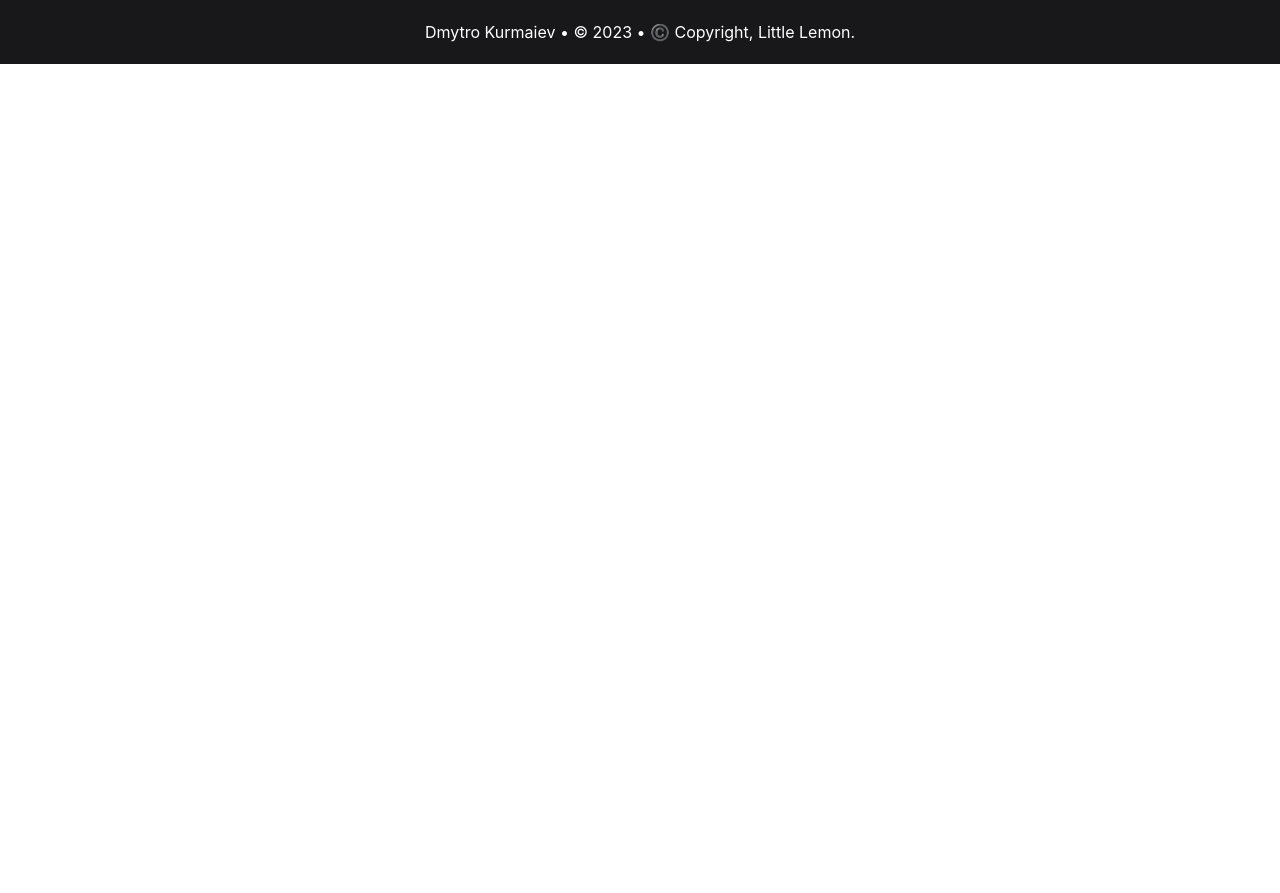
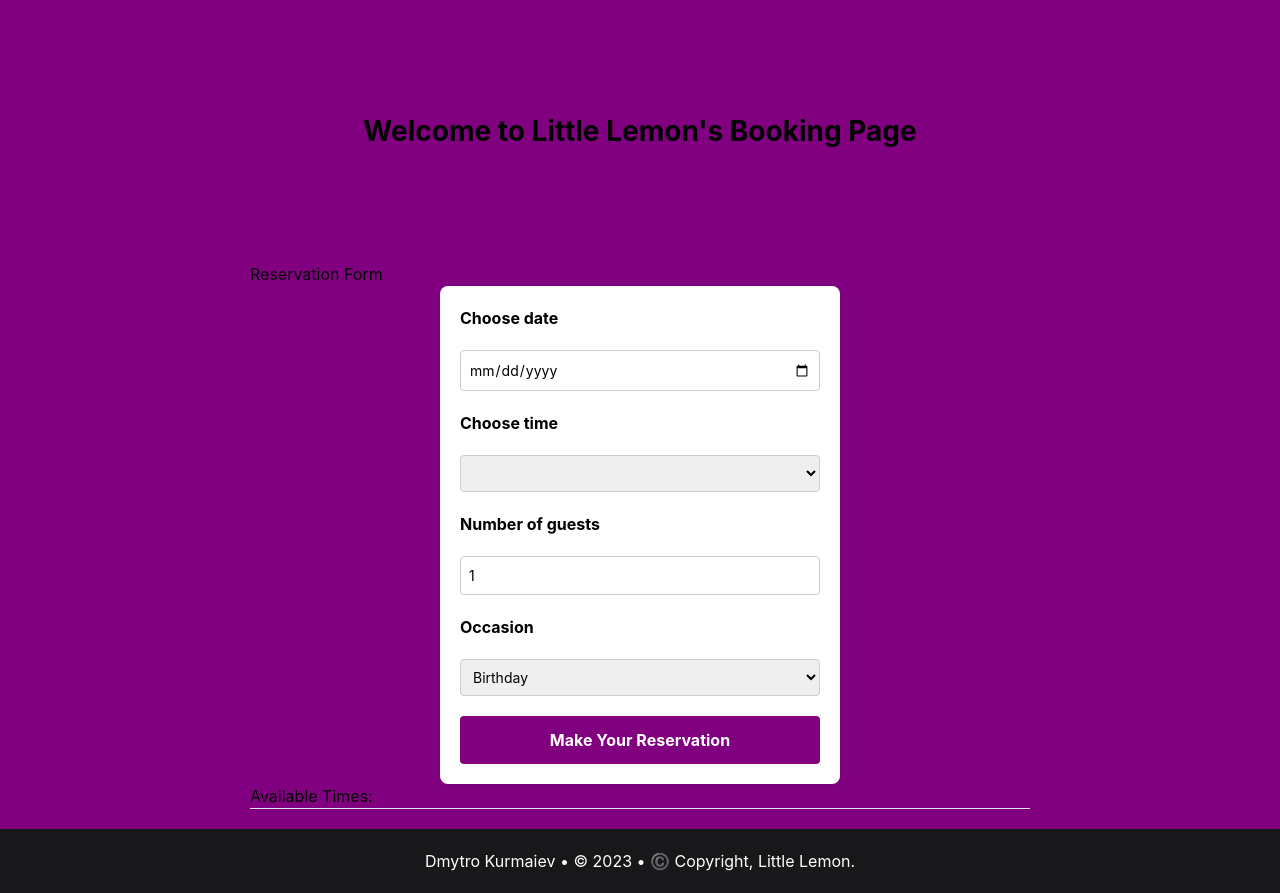
Before and after one commit to dkurmaiev/Little-Lemon, a React (Create React App) app: page /BookingPage in a window 1280 px wide. Before the commit the page ends 800 px from the top, so only its background shows below. Built offline with nearby package versions, Linux system fonts and the light colour scheme.

Commit message:
Add BookingForm BookingPage and BookingSlot components for booking a table

```diff
--- a/src/App.js
+++ b/src/App.js
@@ -1,13 +1,12 @@
 
-import{ Link, Route, Routes} from "react-router-dom"
+import{ Route, Routes} from "react-router-dom"
 import { ChakraProvider } from "@chakra-ui/react";
 import Header from "./components/Header";
 import Homepage from "./components/Homepage";
 import Footer from "./components/Footer";
 import MenuSection from "./components/MenuSection";
-
-
-
+import BookingPage from "./components/BookingPage";
+import Main from "./components/Main";
 
 
 
@@ -20,6 +19,7 @@
           <Routes>
             <Route path="/" element={<Homepage />}></Route>
             <Route path="/MenuSection" element={<MenuSection />}></Route>
+            <Route path="/BookingPage" element={<BookingPage />}></Route>
 
           </Routes>
           <main>
--- /dev/null
+++ b/src/components/BookingForm.js
@@ -0,0 +1,129 @@
+import React, { useState } from 'react';
+
+const BookingForm = ({ availableTimes, dispatch }) => {
+  const [selectedDate, setSelectedDate] = useState('');
+  const [selectedTime, setSelectedTime] = useState('');
+  const [guests, setGuests] = useState(1);
+  const [occasion, setOccasion] = useState('Birthday');
+
+  const handleDateChange = (e) => {
+    const newDate = e.target.value;
+    setSelectedDate(newDate);
+    dispatch({ type: 'UPDATE_TIMES', payload: { selectedDate: newDate } });
+  };
+
+  const handleTimeChange = (e) => {
+    const newTime = e.target.value;
+    setSelectedTime(newTime);
+  };
+
+  const handleGuestsChange = (e) => {
+    const newGuests = parseInt(e.target.value);
+    setGuests(newGuests);
+  };
+
+  const handleOccasionChange = (e) => {
+    const newOccasion = e.target.value;
+    setOccasion(newOccasion);
+  };
+
+  const handleSubmit = (e) => {
+    e.preventDefault();
+    console.log('Selected Date:', selectedDate);
+    console.log('Selected Time:', selectedTime);
+    console.log('Number of Guests:', guests);
+    console.log('Occasion:', occasion);
+    setSelectedDate('');
+    setSelectedTime('');
+    setGuests(1);
+    setOccasion('Birthday');
+  };
+
+  const formStyle = {
+    display: 'grid',
+    gap: '20px',
+    maxWidth: '400px',
+    margin: '0 auto',
+    padding: '20px',
+    borderRadius: '8px',
+    backgroundColor: 'white',
+    boxShadow: '0 2px 4px rgba(0, 0, 0, 0.1)',
+  };
+
+  const labelStyle = {
+    fontSize: '16px',
+    fontWeight: 'bold',
+  };
+
+  const inputStyle = {
+    width: '100%',
+    padding: '8px',
+    fontSize: '14px',
+    borderRadius: '4px',
+    border: '1px solid #ccc',
+  };
+
+  const selectStyle = {
+    width: '100%',
+    padding: '8px',
+    fontSize: '14px',
+    borderRadius: '4px',
+    border: '1px solid #ccc',
+  };
+
+  const submitButtonStyle = {
+    width: '100%',
+    padding: '12px',
+    fontSize: '16px',
+    fontWeight: 'bold',
+    borderRadius: '4px',
+    border: 'none',
+    backgroundColor: 'purple',
+    color: 'white',
+    cursor: 'pointer',
+  };
+
+  return (
+    <form style={formStyle} onSubmit={handleSubmit}>
+      <label htmlFor="res-date" style={labelStyle}>
+        Choose date
+      </label>
+      <input type="date" id="res-date" value={selectedDate} onChange={handleDateChange} style={inputStyle} />
+
+      <label htmlFor="res-time" style={labelStyle}>
+        Choose time
+      </label>
+      <select id="res-time" value={selectedTime} onChange={handleTimeChange} style={selectStyle}>
+        {availableTimes.map((time) => (
+          <option key={time}>{time}</option>
+        ))}
+      </select>
+
+      <label htmlFor="guests" style={labelStyle}>
+        Number of guests
+      </label>
+      <input
+        type="number"
+        placeholder="1"
+        min="1"
+        max="10"
+        id="guests"
+        value={guests}
+        onChange={handleGuestsChange}
+        style={inputStyle}
+      />
+
+      <label htmlFor="occasion" style={labelStyle}>
+        Occasion
+      </label>
+      <select id="occasion" value={occasion} onChange={handleOccasionChange} style={selectStyle}>
+        <option value="Birthday">Birthday</option>
+        <option value="Anniversary">Anniversary</option>
+      </select>
+
+      <input type="submit" value="Make Your Reservation" style={submitButtonStyle} />
+    </form>
+  );
+};
+
+export default BookingForm;
--- a/src/components/BookingPage.js
+++ b/src/components/BookingPage.js
@@ -1,3 +1,56 @@
-import React from "react";
-import { Heading, VStack } from "@chakra-ui/react";
-import FullScreenSection from "./FullScreenSection";
+import React from 'react';
+import Main from './Main';
+
+
+const BookingPage = () => {
+  // Additional logic or state management specific to the BookingPage can be added here
+
+  const pageStyle = {
+    backgroundColor: 'purple',
+    color: 'black',
+    padding: '10px',
+    minHeight: '100vh', // Ensure the component fills the screen vertically
+    display: 'flex',
+    flexDirection: 'column',
+    alignItems: 'center',
+  };
+
+  const headerStyle = {
+    padding: '100px',
+    textAlign: 'center',
+    fontSize: '28px',
+    fontWeight: 'bold',
+  };
+
+  const mainStyle = {
+    width: '100%',
+
+    maxWidth: '800px',
+    padding: '10px',
+  };
+
+  const footerStyle = {
+    padding: '10px',
+    textAlign: 'center',
+    fontSize: '14px',
+  };
+
+  return (
+    <div style={pageStyle}>
+      <header style={headerStyle}>
+        <h1>Welcome to Little Lemon's Booking Page</h1>
+      </header>
+      <main style={mainStyle}>
+        <Main />
+        <hr />
+
+
+
+        {/* Add other components or elements specific to the BookingPage here */}
+      </main>
+
+    </div>
+  );
+};
+
+export default BookingPage;
--- /dev/null
+++ b/src/components/BookingSlot.js
@@ -0,0 +1,11 @@
+import React from 'react';
+
+const BookingSlot = ({ time, isBooked }) => {
+  return (
+    <li>
+      {time} - {isBooked ? 'Booked' : 'Available'}
+    </li>
+  );
+};
+
+export default BookingSlot;
--- a/src/components/Header.js
+++ b/src/components/Header.js
@@ -1,6 +1,6 @@
 import  {React, useEffect, useRef } from "react";
 import { FontAwesomeIcon } from "@fortawesome/react-fontawesome";
-import{ Link, Route, Routes} from "react-router-dom"
+import{ Link } from "react-router-dom"
 import { Box, HStack } from "@chakra-ui/react";
 import {
     faFacebook,
@@ -110,10 +110,13 @@
  <><nav>
 
           <li>
-            <Link to="/">Homepage</Link>
+            <Link to="/">Home page</Link>
           </li>
           <li>
-            <Link to="MenuSection">MenuSection</Link>
+            <Link to="MenuSection">Menu</Link>
+          </li>
+          <li>
+            <Link to="BookingPage">Booking a table</Link>
           </li>
 
 
--- a/src/components/Homepage.js
+++ b/src/components/Homepage.js
@@ -5,7 +5,6 @@
 const Name = "Little Lemon";
 const info1 = "When taste matters";
 const info2 = "Here you will find the best Japanese and European dishes kitchen with home delivery";
-
 
 // Implement the UI for the LandingSection component according to the instructions.
 // Use a combination of Avatar, Heading and VStack components.
--- /dev/null
+++ b/src/components/Main.js
@@ -0,0 +1,37 @@
+import React, { useReducer } from 'react';
+import BookingForm from './BookingForm';
+import BookingSlot from './BookingSlot';
+
+const reducer = (state, action) => {
+  if (action.type === 'UPDATE_TIMES') {
+    // Implement the logic to update availableTimes based on the selected date
+    const { selectedDate } = action.payload;
+    // For now, return the same availableTimes regardless of the date
+    return ['17:00', '18:00', '19:00', '20:00', '21:00', '22:00'];
+  }
+  return state;
+};
+
+const Main = () => {
+  const [availableTimes, dispatch] = useReducer(reducer, []);
+
+  const initializeTimes = () => {
+    // Initialize availableTimes here
+    return ['17:00', '18:00', '19:00', '20:00', '21:00', '22:00'];
+  };
+
+  return (
+    <div>
+      <h1>Reservation Form</h1>
+      <BookingForm availableTimes={availableTimes} dispatch={dispatch} />
+      <h2>Available Times:</h2>
+      <ul>
+        {availableTimes.map((time) => (
+          <BookingSlot key={time} time={time} />
+        ))}
+      </ul>
+    </div>
+  );
+};
+
+export default Main;
```
